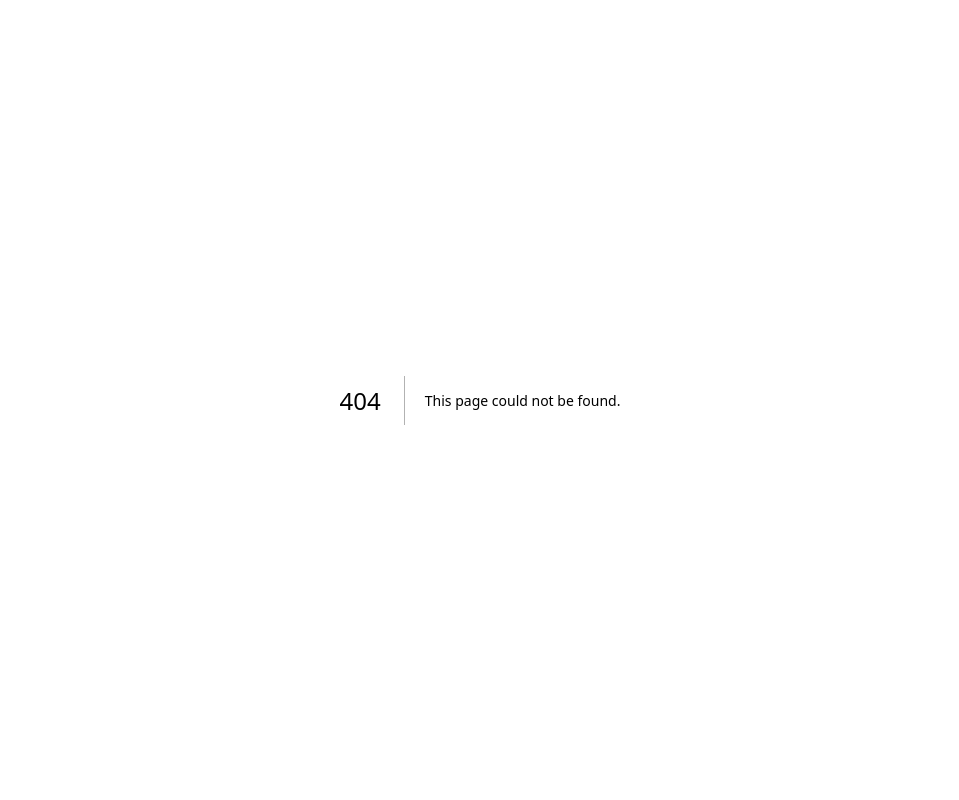
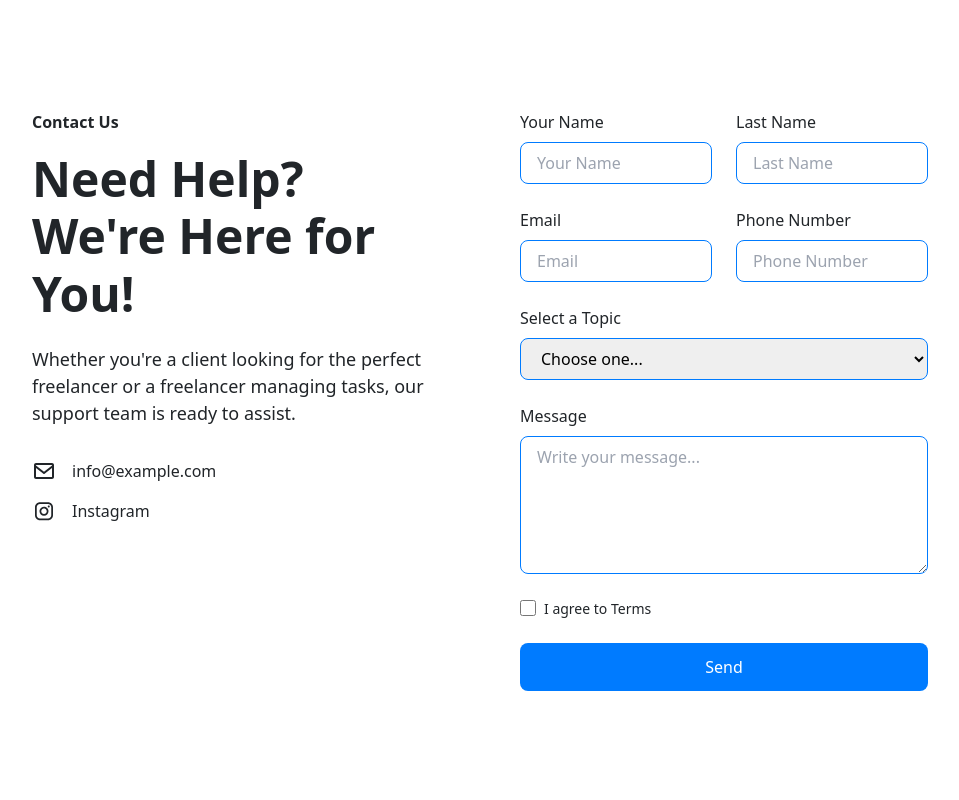
Before and after one commit to Sushant920/GetItDone, a Next.js app: page /contact in a window 1280 px wide. Before the commit this address had no page. Shown: the top 800 px of the page, without its empty margins (160-1119 px from the left). Built offline with nearby package versions, Linux system fonts and the light colour scheme.

Commit message:
Contact Page added

```diff
--- a/components/faq.js
+++ b/components/faq.js
@@ -39,7 +39,12 @@ const FAQ = () => {
       <div className="w-1/2">
         <h2 className="text-5xl font-bold mb-2 text-left">FAQs</h2>
         <p className="text-gray-600 max-w-xs mb-4 text-left text-base">Get answers to your most pressing questions about GetItDone.</p>
-        <button className="border border-black px-4 py-2 hover:bg-gray-100 transition">Contact</button>
+        <button
+          onClick={handleContactClick} // Add onClick handler
+          className="border border-black px-4 py-2 hover:bg-gray-100 transition"
+        >
+          Contact
+        </button>
       </div>
       <div className="w-2/3">
         {faqData.map((item, index) => (
@@ -63,4 +68,8 @@ const FAQ = () => {
   );
 };
 
+const handleContactClick = () => {
+  window.location.href = '/contact'; // Redirect to the contact page
+};
+
 export default FAQ;
--- /dev/null
+++ b/pages/contact.js
@@ -0,0 +1,175 @@
+import Link from 'next/link';
+
+const ContactUs = () => {
+  return (
+    <div className="w-full min-h-screen bg-white flex items-center justify-center p-4 md:p-16">
+      <div className="w-full max-w-4xl bg-white flex flex-col md:flex-row gap-8 md:gap-20">
+        {/* Left Section: Contact Info */}
+        <div className="flex-1 flex flex-col gap-6 md:gap-8">
+          {/* Title and Description */}
+          <div className="flex flex-col gap-4">
+            <div className="text-[#212529] text-base font-semibold leading-normal">
+              Contact Us
+            </div>
+            <div className="flex flex-col gap-4 md:gap-6">
+              <h1 className="text-[#212529] text-3xl md:text-5xl font-bold leading-[40px] md:leading-[57.60px]">
+                Need Help? We're Here for You!
+              </h1>
+              <p className="text-[#212529] text-base md:text-lg font-normal leading-[24px] md:leading-[27px]">
+                Whether you're a client looking for the perfect freelancer or a freelancer managing tasks, our support team is ready to assist.
+              </p>
+            </div>
+          </div>
+
+          {/* Contact Information */}
+          <div className="flex flex-col gap-4">
+            {/* Email */}
+            <div className="flex items-center gap-4">
+              <svg
+                width="24"
+                height="24"
+                viewBox="0 0 24 24"
+                fill="none"
+                xmlns="http://www.w3.org/2000/svg"
+              >
+                <path
+                  d="M20 4H4C2.897 4 2 4.897 2 6V18C2 19.103 2.897 20 4 20H20C21.103 20 22 19.103 22 18V6C22 4.897 21.103 4 20 4ZM20 6V6.511L12 12.734L4 6.512V6H20ZM4 18V9.044L11.386 14.789C11.5611 14.9265 11.7773 15.0013 12 15.0013C12.2227 15.0013 12.4389 14.9265 12.614 14.789L20 9.044L20.002 18H4Z"
+                  fill="#212529"
+                />
+              </svg>
+              <p className="text-[#212529] text-base font-normal leading-normal">
+                info@example.com
+              </p>
+            </div>
+
+            {/* Instagram */}
+            <div className="flex items-center gap-4">
+              <svg
+                width="24"
+                height="24"
+                viewBox="0 0 24 24"
+                fill="none"
+                xmlns="http://www.w3.org/2000/svg"
+              >
+                <path
+                  fillRule="evenodd"
+                  clipRule="evenodd"
+                  d="M16 3.24268H8C5.23858 3.24268 3 5.48126 3 8.24268V16.2427C3 19.0041 5.23858 21.2427 8 21.2427H16C18.7614 21.2427 21 19.0041 21 16.2427V8.24268C21 5.48126 18.7614 3.24268 16 3.24268ZM19.25 16.2427C19.2445 18.0353 17.7926 19.4872 16 19.4927H8C6.20735 19.4872 4.75549 18.0353 4.75 16.2427V8.24268C4.75549 6.45003 6.20735 4.99817 8 4.99268H16C17.7926 4.99817 19.2445 6.45003 19.25 8.24268V16.2427ZM16.75 8.49268C17.3023 8.49268 17.75 8.04496 17.75 7.49268C17.75 6.9404 17.3023 6.49268 16.75 6.49268C16.1977 6.49268 15.75 6.9404 15.75 7.49268C15.75 8.04496 16.1977 8.49268 16.75 8.49268ZM12 7.74268C9.51472 7.74268 7.5 9.7574 7.5 12.2427C7.5 14.728 9.51472 16.7427 12 16.7427C14.4853 16.7427 16.5 14.728 16.5 12.2427C16.5027 11.0484 16.0294 9.90225 15.1849 9.05776C14.3404 8.21327 13.1943 7.74002 12 7.74268ZM9.25 12.2427C9.25 13.7615 10.4812 14.9927 12 14.9927C13.5188 14.9927 14.75 13.7615 14.75 12.2427C14.75 10.7239 13.5188 9.49268 12 9.49268C10.4812 9.49268 9.25 10.7239 9.25 12.2427Z"
+                  fill="#212529"
+                />
+              </svg>
+              <Link
+                href="https://instagram.com"
+                className="text-[#212529] text-base font-normal leading-normal hover:underline"
+              >
+                Instagram
+              </Link>
+            </div>
+          </div>
+        </div>
+
+        {/* Right Section: Contact Form */}
+        <div className="flex-1 flex flex-col gap-6">
+          {/* Name Fields */}
+          <div className="flex flex-col md:flex-row gap-4 md:gap-6">
+            <div className="flex-1 flex flex-col gap-2">
+              <label className="text-[#212529] text-base font-normal leading-normal">
+                Your Name
+              </label>
+              <input
+                type="text"
+                placeholder="Your Name"
+                className="w-full px-4 py-2 border border-[#007BFF] rounded-lg focus:outline-none focus:ring-2 focus:ring-[#007BFF]"
+              />
+            </div>
+            <div className="flex-1 flex flex-col gap-2">
+              <label className="text-[#212529] text-base font-normal leading-normal">
+                Last Name
+              </label>
+              <input
+                type="text"
+                placeholder="Last Name"
+                className="w-full px-4 py-2 border border-[#007BFF] rounded-lg focus:outline-none focus:ring-2 focus:ring-[#007BFF]"
+              />
+            </div>
+          </div>
+
+          {/* Email and Phone Fields */}
+          <div className="flex flex-col md:flex-row gap-4 md:gap-6">
+            <div className="flex-1 flex flex-col gap-2">
+              <label className="text-[#212529] text-base font-normal leading-normal">
+                Email
+              </label>
+              <input
+                type="email"
+                placeholder="Email"
+                className="w-full px-4 py-2 border border-[#007BFF] rounded-lg focus:outline-none focus:ring-2 focus:ring-[#007BFF]"
+              />
+            </div>
+            <div className="flex-1 flex flex-col gap-2">
+              <label className="text-[#212529] text-base font-normal leading-normal">
+                Phone Number
+              </label>
+              <input
+                type="tel"
+                placeholder="Phone Number"
+                className="w-full px-4 py-2 border border-[#007BFF] rounded-lg focus:outline-none focus:ring-2 focus:ring-[#007BFF]"
+              />
+            </div>
+          </div>
+
+          {/* Select Topic */}
+          <div className="flex flex-col gap-2">
+            <label className="text-[#212529] text-base font-normal leading-normal">
+              Select a Topic
+            </label>
+            <select
+              className="w-full px-4 py-2 border border-[#007BFF] rounded-lg focus:outline-none focus:ring-2 focus:ring-[#007BFF]"
+            >
+              <option value="" disabled selected>
+                Choose one...
+              </option>
+              <option value="support">Support</option>
+              <option value="billing">Billing</option>
+              <option value="feedback">Feedback</option>
+            </select>
+          </div>
+
+          {/* Message Field */}
+          <div className="flex flex-col gap-2">
+            <label className="text-[#212529] text-base font-normal leading-normal">
+              Message
+            </label>
+            <textarea
+              placeholder="Write your message..."
+              rows="5"
+              className="w-full px-4 py-2 border border-[#007BFF] rounded-lg focus:outline-none focus:ring-2 focus:ring-[#007BFF]"
+            ></textarea>
+          </div>
+
+          {/* Terms Agreement */}
+          <div className="flex items-center gap-2">
+            <input
+              type="checkbox"
+              id="terms"
+              className="w-4 h-4 text-[#FF8C00] border-[#FF8C00] rounded focus:ring-[#FF8C00]"
+            />
+            <label htmlFor="terms" className="text-[#212529] text-sm font-normal leading-[21px]">
+              I agree to Terms
+            </label>
+          </div>
+
+          {/* Submit Button */}
+          <button
+            type="submit"
+            className="w-full px-6 py-3 bg-[#007BFF] text-white text-base font-normal leading-normal rounded-lg hover:bg-[#0056b3] transition duration-300"
+          >
+            Send
+          </button>
+        </div>
+      </div>
+    </div>
+  );
+};
+
+export default ContactUs;
```
Also changed, not shown: pages/_app.js (line endings or trailing spaces).
